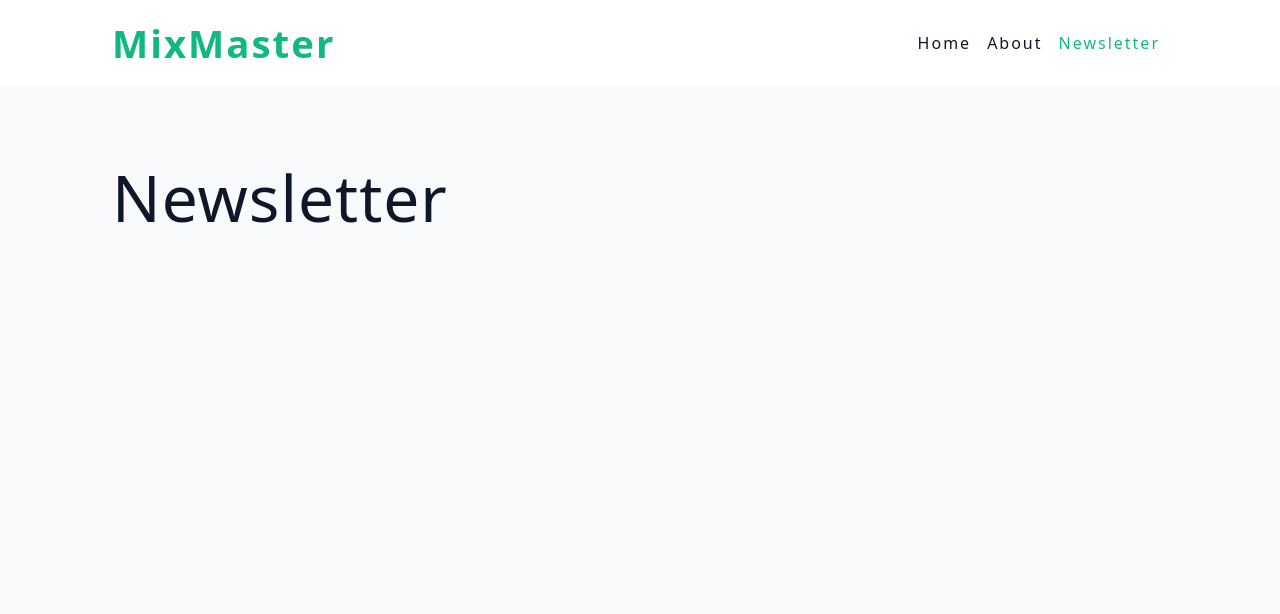
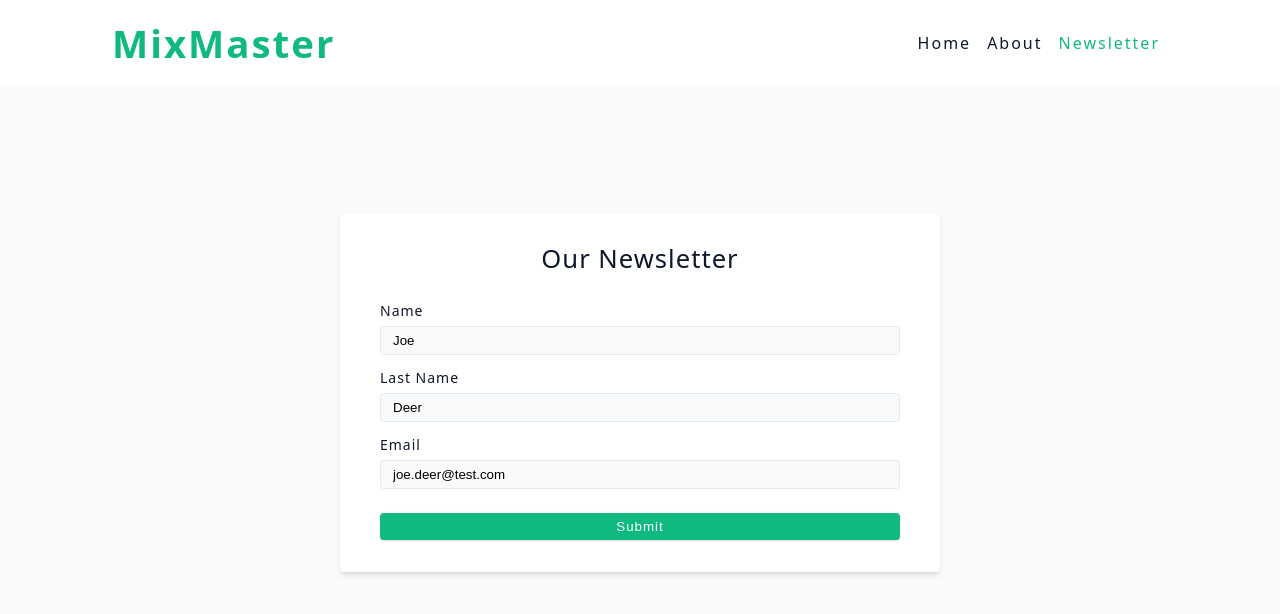
Before and after one commit to Charly-Wolf/react-router-practice, a React (Vite) app: page /newsletter in a window 1280 px wide. Shown: the top 614 px of the page. Built offline with nearby package versions, Linux system fonts and the light colour scheme.

Commit message:
Created newsletter page

```diff
--- a/src/assets/wrappers/CocktailPage.js
+++ b/src/assets/wrappers/CocktailPage.js
@@ -4,22 +4,27 @@
   header {
     text-align: center;
     margin-bottom: 3rem;
-    .btn {
-      margin-bottom: 1rem;
-    }
   }
+
+  .btn {
+    margin-bottom: 1rem;
+  }
+
   .img {
     border-radius: var(--borderRadius);
   }
+
   .drink-info {
     padding-top: 2rem;
   }
+
   .drink p {
     font-weight: 700;
     text-transform: capitalize;
     line-height: 2;
     margin-bottom: 1rem;
   }
+
   .drink-data {
     margin-right: 0.5rem;
     background: var(--primary-300);
@@ -28,10 +33,12 @@
     color: var(--primary-700);
     letter-spacing: var(--letterSpacing);
   }
+
   .ing {
     display: inline-block;
     margin-right: 0.5rem;
   }
+
   @media (min-width: 992px) {
     .drink {
       display: grid;
@@ -39,6 +46,7 @@
       gap: 3rem;
       align-items: center;
     }
+
     .drink-info {
       padding-top: 0;
     }
--- a/src/main.jsx
+++ b/src/main.jsx
@@ -9,7 +9,7 @@
 
 ReactDOM.createRoot(document.getElementById('root')).render(
   <React.StrictMode>
-    <ToastContainer position="top-center" autoClose={2000} />
+    <ToastContainer position='top-center' autoClose={2000} />
     <App />
   </React.StrictMode>
 );
--- a/src/pages/Newsletter.jsx
+++ b/src/pages/Newsletter.jsx
@@ -1,6 +1,58 @@
 import { Link } from 'react-router-dom';
 
 const Newsletter = () => {
-  return <h1>Newsletter</h1>;
+  return (
+    <form className='form'>
+      <h4 style={{ textAlign: 'center', marginBottom: '2rem' }}>
+        our newsletter
+      </h4>
+      {/* name */}
+      <div className='form-row'>
+        <label htmlFor='name' className='form-label'>
+          name
+        </label>
+        <input
+          type='text'
+          className='form-input'
+          name='name'
+          id='name'
+          defaultValue='Joe'
+        />
+      </div>
+      {/* lastName */}
+      <div className='form-row'>
+        <label htmlFor='lastName' className='form-label'>
+          last name
+        </label>
+        <input
+          type='text'
+          className='form-input'
+          name='lastName'
+          id='lastName'
+          defaultValue='Deer'
+        />
+      </div>
+      {/* email */}
+      <div className='form-row'>
+        <label htmlFor='email' className='form-label'>
+          Email
+        </label>
+        <input
+          type='email'
+          className='form-input'
+          name='email'
+          id='email'
+          defaultValue='joe.deer@test.com'
+        />
+      </div>
+      <button
+        type='submit'
+        className='btn btn-block'
+        style={{ marginTop: '0.5rem' }}
+      >
+        submit
+      </button>
+    </form>
+  );
 };
 export default Newsletter;
```
